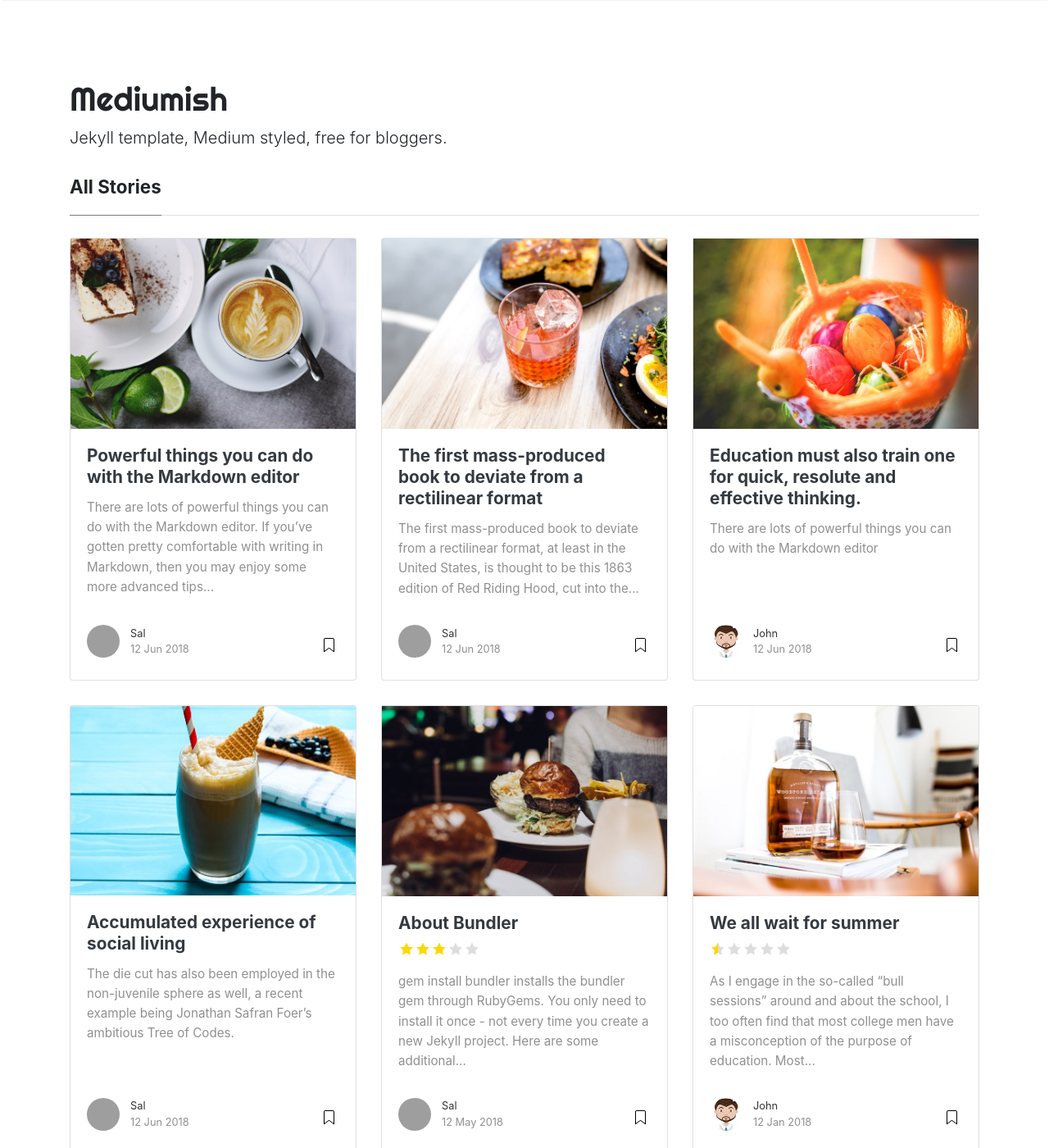
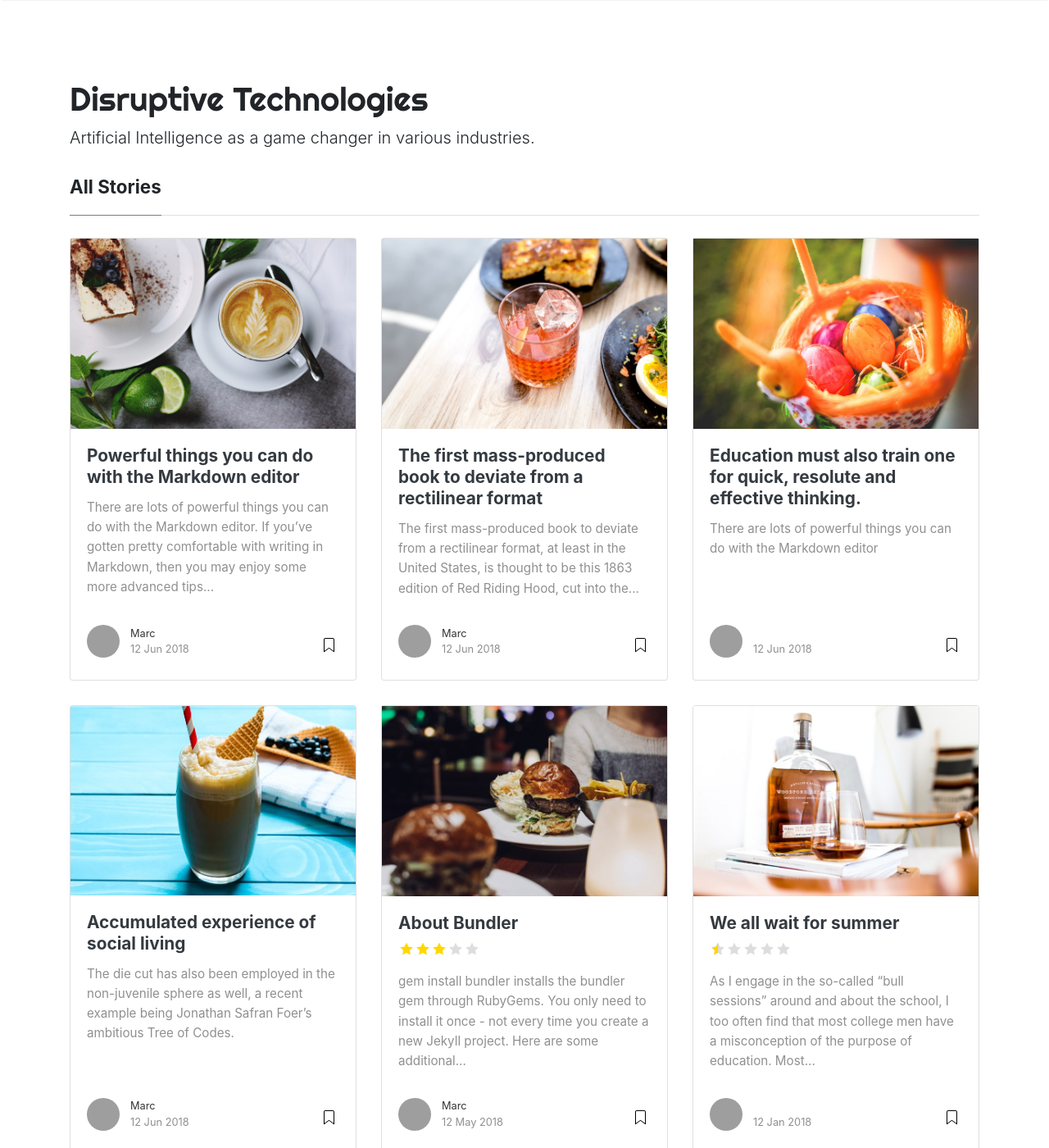
Before and after one commit to mclag/mms142-groupg-2020, a Jekyll site: the page built from index.html, in a window 1280 px wide and 1400 px high. Shown: the whole window at 82% size. Built offline with Jekyll 4.4.1, drawn with Linux system fonts in a browser that asks for light colours; nearby versions of some CDN libraries; the list of posts is cut into pages by our own code; some of the changed text lies outside the part shown; grey boxes are pictures that could not be loaded.

Commit message:
Update _config.yml

```diff
--- a/_config.yml
+++ b/_config.yml
@@ -1,35 +1,26 @@
 # Site
-name: "Mediumish"
-title: "Mediumish"
-description: "Jekyll template, Medium styled, free for bloggers."
+name: Disruptive Technologies
+title: Artificial Intelligence
+description: Artificial Intelligence as a game changer in various industries.
 logo: 'assets/images/logo.png'
 favicon: 'assets/images/logo.png'
 baseurl: /mediumish-theme-jekyll
 google_analytics: 'UA-46278016-1'
 disqus: 'demowebsite'
-mailchimp-list: 'https://wowthemes.us11.list-manage.com/subscribe/post?u=8aeb20a530e124561927d3bd8&amp;id=8c3d2d214b'
+mailchimp-list:
 include: ["_pages"]
 permalink: /:title/
 
 # Authors
 authors:
   sal:
-    name: Sal
-    display_name: Sal
-    gravatar: e56154546cf4be74e393c62d1ae9f9d4
-    email: wowthemesnet@gmail.com
-    web: https://www.wowthemes.net
-    twitter: https://twitter.com/wowthemesnet
-    description: "Author of Mediumish, a Bootstrap Medium styled template available for WordPress, HTML, Ghost and Jekyll. You are currently previewing Jekyll template demo."
-  john:
-    name: John
-    display_name: John
-    avatar: 'assets/images/avatar.png'
-    gravatar: b1cc14991db7a456fcd761680bbc8f81
-    email: wowthemesnet@gmail.com
-    web: https://www.wowthemes.net
-    twitter: https://twitter.com/wowthemesnet
-    description: "This is the author box. Write a short description of the author here. You are currently previewing Mediumish demo, a Jekyll template compatible with Github pages."
+    name: Marc
+    display_name: Marc
+    gravatar:
+    email:
+    web:
+    twitter:
+    description:
 
 # Plugins
 plugins:
```
